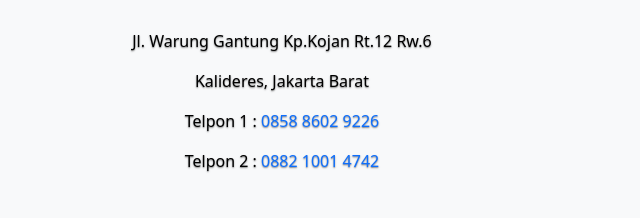
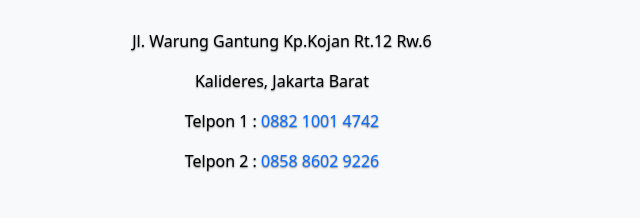
Before and after one commit to coorporates/syarif-ac, a plain HTML site: page index.html in a window 1280 px wide. Shown: the part 3200-3418 px from the top of the page, 358-998 px from the left. Drawn offline with nearby package versions, Linux system fonts and the light colour scheme; grey boxes are pictures that could not be loaded.

Commit message:
merubah nomor kontak

```diff
--- a/index.html
+++ b/index.html
@@ -321,8 +321,8 @@
           <br />
           <p>Jl. Warung Gantung Kp.Kojan Rt.12 Rw.6</p>
           <p>Kalideres, Jakarta Barat</p>
-          <p>Telpon 1 : <a href="https://wa.me/+6285886029226" class="text-decoration-none">0858 8602 9226</a></p>
-          <p>Telpon 2 : <a href="https://wa.me/+6288210014742" class="text-decoration-none">0882 1001 4742</a></p>
+          <p>Telpon 1 : <a href="https://wa.me/+6288210014742" class="text-decoration-none">0882 1001 4742</a></p>
+          <p>Telpon 2 : <a href="https://wa.me/+6285886029226" class="text-decoration-none">0858 8602 9226</a></p>
         </div>
 
         <div class="container-map mt-5">
```
